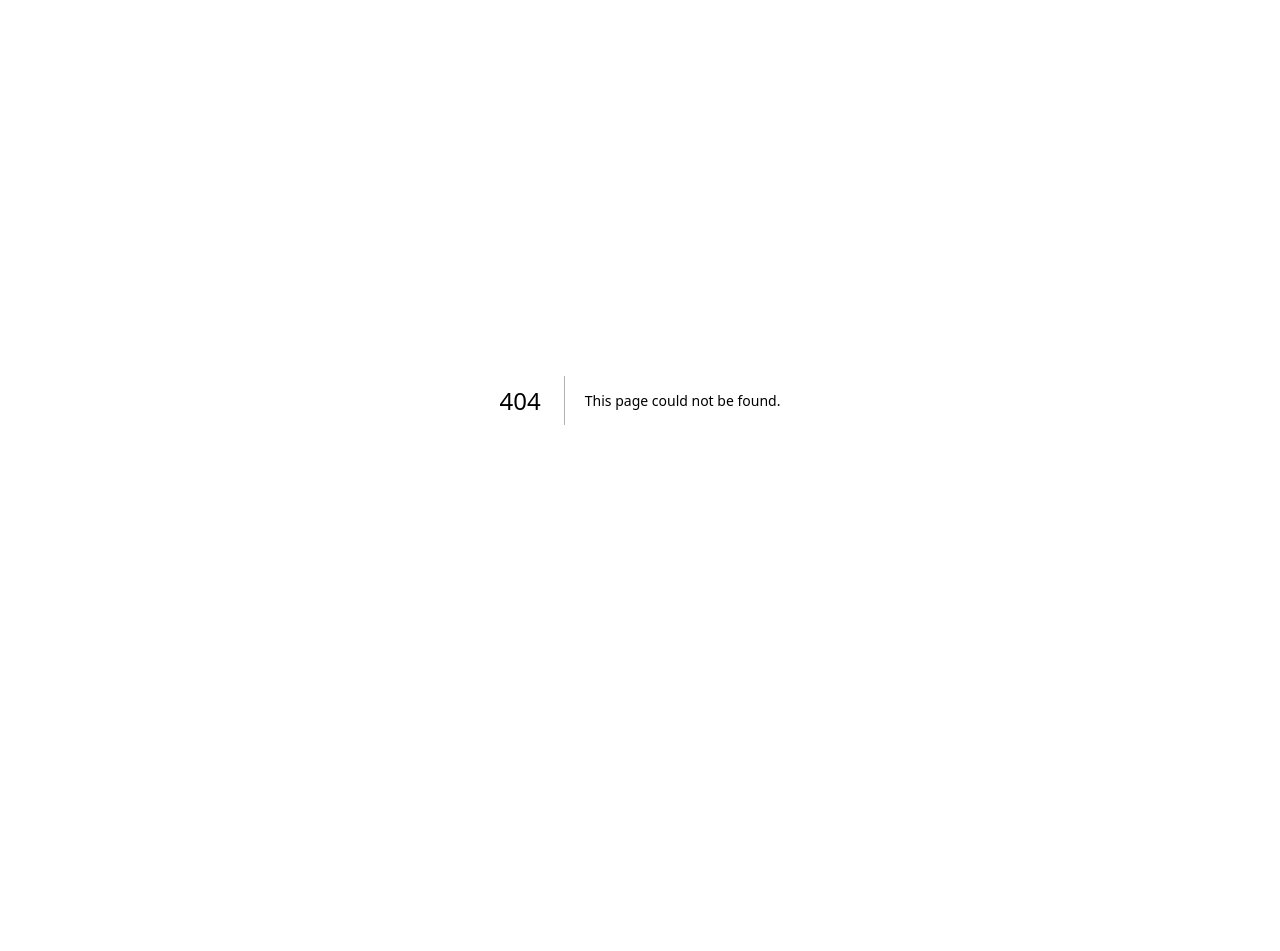
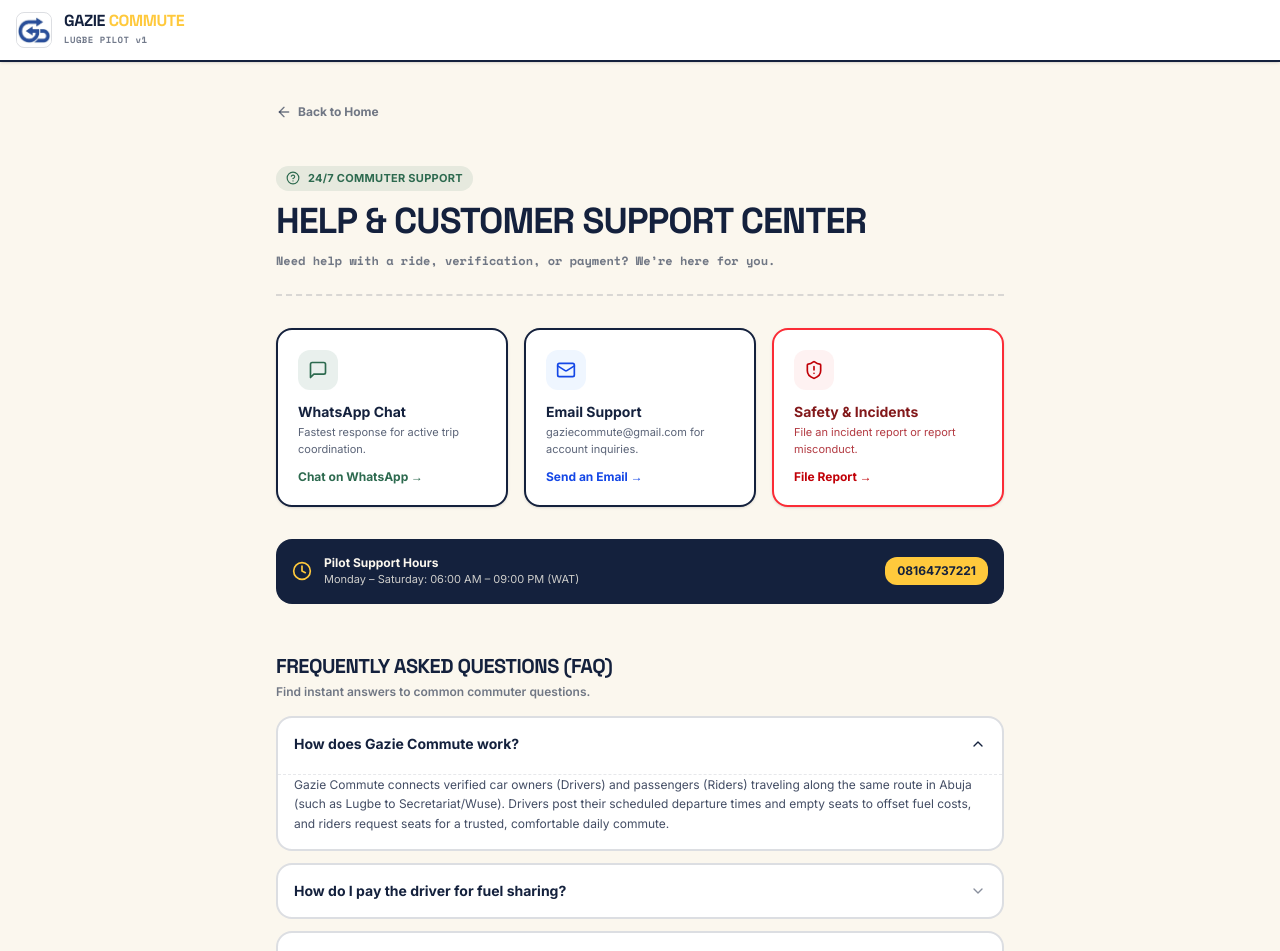
Before and after one commit to peculiardrive/GazieApp, a Next.js app: page /support in a window 1280 px wide. Before the commit this address had no page. Shown: the top 951 px of the page. Before the commit the page ends 800 px from the top, so only its background shows below. Built offline with nearby package versions, Linux system fonts and the light colour scheme; no server answers.

Commit message:
feat(support): add dedicated Help & Customer Support Center (/support) with FAQs and contact channels

```diff
--- a/src/app/page.tsx
+++ b/src/app/page.tsx
@@ -388,7 +388,11 @@
             <span className="hidden sm:inline text-gazie-navy/20">|</span>
             <span>Support Email: <a href="mailto:gaziecommute@gmail.com" className="underline font-bold hover:text-gazie-navy">gaziecommute@gmail.com</a></span>
           </div>
-          <div className="flex justify-center items-center gap-4 pt-2 border-t border-dashed border-gazie-navy/10 text-[10px]">
+          <div className="flex flex-wrap justify-center items-center gap-3 sm:gap-4 pt-2 border-t border-dashed border-gazie-navy/10 text-[10px]">
+            <Link href="/support" className="underline hover:text-gazie-navy text-gazie-navy/70 transition font-semibold">
+              Help & Support
+            </Link>
+            <span className="text-gazie-navy/30">&bull;</span>
             <Link href="/privacy" className="underline hover:text-gazie-navy text-gazie-navy/60 transition font-semibold">
               Privacy Policy
             </Link>
--- a/src/app/sitemap.ts
+++ b/src/app/sitemap.ts
@@ -13,6 +13,12 @@
     },
     {
       url: `${baseUrl}/safety`,
+      lastModified: currentDate,
+      changeFrequency: 'weekly',
+      priority: 0.8,
+    },
+    {
+      url: `${baseUrl}/support`,
       lastModified: currentDate,
       changeFrequency: 'weekly',
       priority: 0.8,
--- /dev/null
+++ b/src/app/support/page.tsx
@@ -0,0 +1,181 @@
+"use client";
+
+import React, { useState } from 'react';
+import Navbar from '@/components/ui/Navbar';
+import Link from 'next/link';
+import { ArrowLeft, MessageSquare, Mail, Phone, ShieldAlert, ChevronDown, ChevronUp, HelpCircle, CheckCircle2, Clock } from 'lucide-react';
+
+export default function SupportPage() {
+  const [openFaq, setOpenFaq] = useState<number | null>(0);
+
+  const faqs = [
+    {
+      q: "How does Gazie Commute work?",
+      a: "Gazie Commute connects verified car owners (Drivers) and passengers (Riders) traveling along the same route in Abuja (such as Lugbe to Secretariat/Wuse). Drivers post their scheduled departure times and empty seats to offset fuel costs, and riders request seats for a trusted, comfortable daily commute."
+    },
+    {
+      q: "How do I pay the driver for fuel sharing?",
+      a: "The fare listed on the commute posting is paid directly to the driver at the start or completion of your trip via cash or instant bank transfer. Gazie Commute does not hold or deduct from the driver's fare."
+    },
+    {
+      q: "What is the ₦50 platform unlock fee?",
+      a: "To maintain platform security, verify KYC identities, and prevent ghost bookings, a nominal ₦50 unlock fee is processed via Paystack when confirming a match. This unlocks the driver's direct contact and vehicle registration details."
+    },
+    {
+      q: "What if my ride is cancelled or full after payment?",
+      a: "If a ride posting fills up or is cancelled by the driver after you unlock, our system automatically logs the incident. You can contact support on WhatsApp or email us at gaziecommute@gmail.com for an immediate platform fee refund or credit."
+    },
+    {
+      q: "What is the cancellation policy?",
+      a: "To ensure reliability for scheduled commuters, matches cannot be cancelled within 2 hours of the scheduled departure time except in emergency situations. Repeated last-minute cancellations or no-shows may lead to account suspension."
+    },
+    {
+      q: "How is commuter safety verified?",
+      a: "Every commuter on Gazie Commute goes through KYC verification: Government ID/NIN verification, proof of address, driver's license inspection, vehicle roadworthiness checks, and emergency contact logging."
+    }
+  ];
+
+  return (
+    <div className="flex flex-col min-h-screen bg-gazie-paper text-gazie-navy">
+      <Navbar />
+
+      <main className="flex-1 max-w-3xl mx-auto w-full px-5 py-10 space-y-8">
+        {/* Back Link */}
+        <div className="pb-2">
+          <Link
+            href="/"
+            className="inline-flex items-center gap-1.5 text-xs font-bold text-gazie-navy/60 hover:text-gazie-navy transition hover:underline"
+          >
+            <ArrowLeft className="w-4 h-4" /> Back to Home
+          </Link>
+        </div>
+
+        {/* Header */}
+        <div className="border-b-2 border-dashed border-gazie-navy/15 pb-6 space-y-3">
+          <div className="inline-flex items-center gap-2 px-2.5 py-1 rounded-full bg-[#2D6A4F]/10 text-gazie-green text-[11px] font-bold tracking-wide">
+            <HelpCircle className="w-3.5 h-3.5" /> 24/7 COMMUTER SUPPORT
+          </div>
+          <h1 className="font-display font-extrabold text-3xl sm:text-4xl tracking-tight leading-none uppercase">
+            Help & Customer Support Center
+          </h1>
+          <p className="text-xs font-semibold text-gazie-navy/60 font-mono leading-relaxed">
+            Need help with a ride, verification, or payment? We&rsquo;re here for you.
+          </p>
+        </div>
+
+        {/* Quick Contact Cards */}
+        <div className="grid grid-cols-1 sm:grid-cols-3 gap-4">
+          {/* WhatsApp Support */}
+          <a
+            href="https://wa.me/2348164737221?text=Hello%20Gazie%20Support%2C%20I%20need%20assistance%20with%20my%20account"
+            target="_blank"
+            rel="noopener noreferrer"
+            className="p-5 bg-white border-2 border-gazie-navy rounded-2xl flex flex-col justify-between space-y-3 shadow-sm hover:shadow-md hover:-translate-y-1 transition duration-200"
+          >
+            <div className="w-10 h-10 rounded-xl bg-[#2D6A4F]/10 text-gazie-green flex items-center justify-center font-bold">
+              <MessageSquare className="w-5 h-5" />
+            </div>
+            <div>
+              <h3 className="font-bold text-sm text-gazie-navy">WhatsApp Chat</h3>
+              <p className="text-[11px] text-gazie-navy/70 mt-0.5">Fastest response for active trip coordination.</p>
+            </div>
+            <span className="text-xs font-bold text-gazie-green inline-flex items-center gap-1">
+              Chat on WhatsApp &rarr;
+            </span>
+          </a>
+
+          {/* Email Support */}
+          <a
+            href="mailto:gaziecommute@gmail.com"
+            className="p-5 bg-white border-2 border-gazie-navy rounded-2xl flex flex-col justify-between space-y-3 shadow-sm hover:shadow-md hover:-translate-y-1 transition duration-200"
+          >
+            <div className="w-10 h-10 rounded-xl bg-blue-50 text-blue-700 flex items-center justify-center font-bold">
+              <Mail className="w-5 h-5" />
+            </div>
+            <div>
+              <h3 className="font-bold text-sm text-gazie-navy">Email Support</h3>
+              <p className="text-[11px] text-gazie-navy/70 mt-0.5">gaziecommute@gmail.com for account inquiries.</p>
+            </div>
+            <span className="text-xs font-bold text-blue-700 inline-flex items-center gap-1">
+              Send an Email &rarr;
+            </span>
+          </a>
+
+          {/* Emergency / Safety */}
+          <Link
+            href="/safety"
+            className="p-5 bg-white border-2 border-red-500 rounded-2xl flex flex-col justify-between space-y-3 shadow-sm hover:shadow-md hover:-translate-y-1 transition duration-200"
+          >
+            <div className="w-10 h-10 rounded-xl bg-red-50 text-red-700 flex items-center justify-center font-bold">
+              <ShieldAlert className="w-5 h-5" />
+            </div>
+            <div>
+              <h3 className="font-bold text-sm text-red-900">Safety & Incidents</h3>
+              <p className="text-[11px] text-red-800/80 mt-0.5">File an incident report or report misconduct.</p>
+            </div>
+            <span className="text-xs font-bold text-red-700 inline-flex items-center gap-1">
+              File Report &rarr;
+            </span>
+          </Link>
+        </div>
+
+        {/* Operating Hours Banner */}
+        <div className="p-4 bg-gazie-navy text-gazie-paper rounded-2xl flex flex-col sm:flex-row justify-between items-start sm:items-center gap-3">
+          <div className="flex items-center gap-3">
+            <Clock className="w-5 h-5 text-gazie-yellow flex-shrink-0" />
+            <div>
+              <h4 className="font-bold text-xs">Pilot Support Hours</h4>
+              <p className="text-[11px] text-gazie-paper/80">Monday – Saturday: 06:00 AM – 09:00 PM (WAT)</p>
+            </div>
+          </div>
+          <a
+            href="https://wa.me/2348164737221"
+            target="_blank"
+            rel="noopener noreferrer"
+            className="px-3 py-1.5 rounded-xl bg-gazie-yellow text-gazie-navy font-bold text-xs hover:bg-white transition"
+          >
+            08164737221
+          </a>
+        </div>
+
+        {/* FAQ Section */}
+        <section className="space-y-4 pt-4">
+          <div className="space-y-1">
+            <h2 className="font-display font-extrabold text-xl uppercase tracking-tight text-gazie-navy">
+              Frequently Asked Questions (FAQ)
+            </h2>
+            <p className="text-xs text-gazie-navy/60 font-semibold">
+              Find instant answers to common commuter questions.
+            </p>
+          </div>
+
+          <div className="space-y-3">
+            {faqs.map((faq, idx) => {
+              const isOpen = openFaq === idx;
+              return (
+                <div
+                  key={idx}
+                  className="bg-white border-2 border-gazie-navy/15 rounded-2xl overflow-hidden transition"
+                >
+                  <button
+                    onClick={() => setOpenFaq(isOpen ? null : idx)}
+                    className="w-full p-4 text-left font-bold text-sm text-gazie-navy flex justify-between items-center gap-3 cursor-pointer hover:bg-gazie-paper/30 transition"
+                  >
+                    <span>{faq.q}</span>
+                    {isOpen ? <ChevronUp className="w-4 h-4 text-gazie-navy flex-shrink-0" /> : <ChevronDown className="w-4 h-4 text-gazie-navy/50 flex-shrink-0" />}
+                  </button>
+                  {isOpen && (
+                    <div className="p-4 pt-0 text-xs text-gazie-navy/80 leading-relaxed border-t border-dashed border-gazie-navy/10 mt-1">
+                      {faq.a}
+                    </div>
+                  )}
+                </div>
+              );
+            })}
+          </div>
+        </section>
+
+      </main>
+    </div>
+  );
+}
--- a/src/components/ui/Navbar.tsx
+++ b/src/components/ui/Navbar.tsx
@@ -2,7 +2,7 @@
 
 import React, { useEffect, useState } from 'react';
 import { supabase } from '@/lib/supabase';
-import { ShieldCheck, LogOut, User, ShieldAlert, Shield } from 'lucide-react';
+import { ShieldCheck, LogOut, User, ShieldAlert, Shield, HelpCircle } from 'lucide-react';
 import Link from 'next/link';
 import { useRouter } from 'next/navigation';
 
@@ -116,6 +116,14 @@
             {getVerificationBadge()}
 
             <Link
+              href="/support"
+              className="p-1.5 rounded-lg border border-gazie-navy/30 text-gazie-navy hover:bg-gazie-yellow/30 transition-all cursor-pointer"
+              title="Customer Support & FAQ"
+            >
+              <HelpCircle className="w-4 h-4" />
+            </Link>
+
+            <Link
               href="/profile"
               className="p-1.5 rounded-lg border border-gazie-navy text-gazie-navy hover:bg-gazie-navy hover:text-white transition-all cursor-pointer"
               title="View Profile"
```
